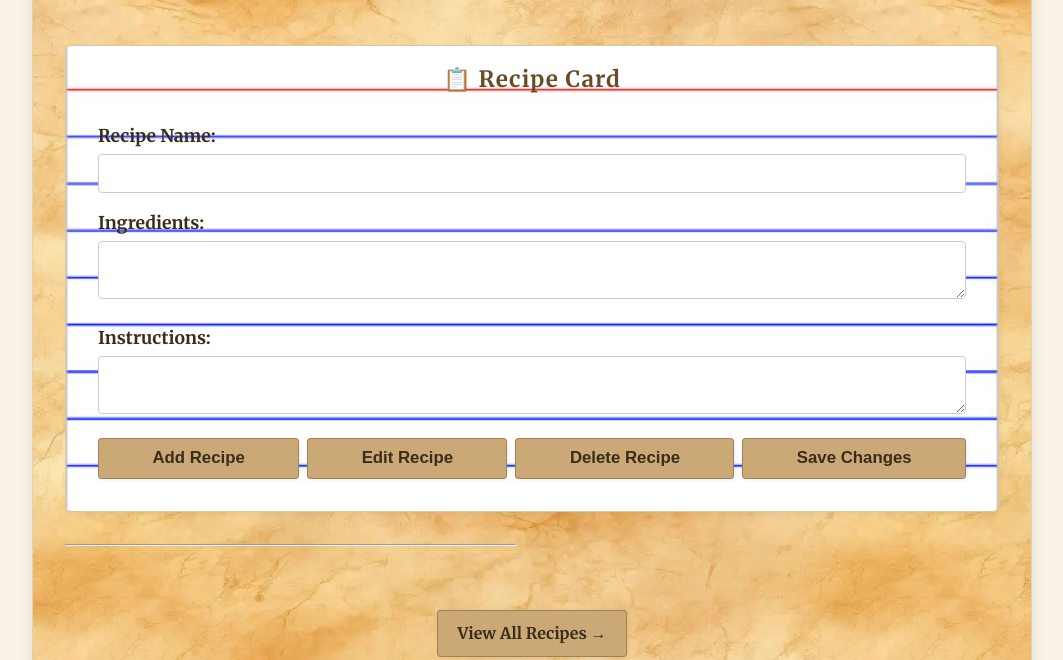
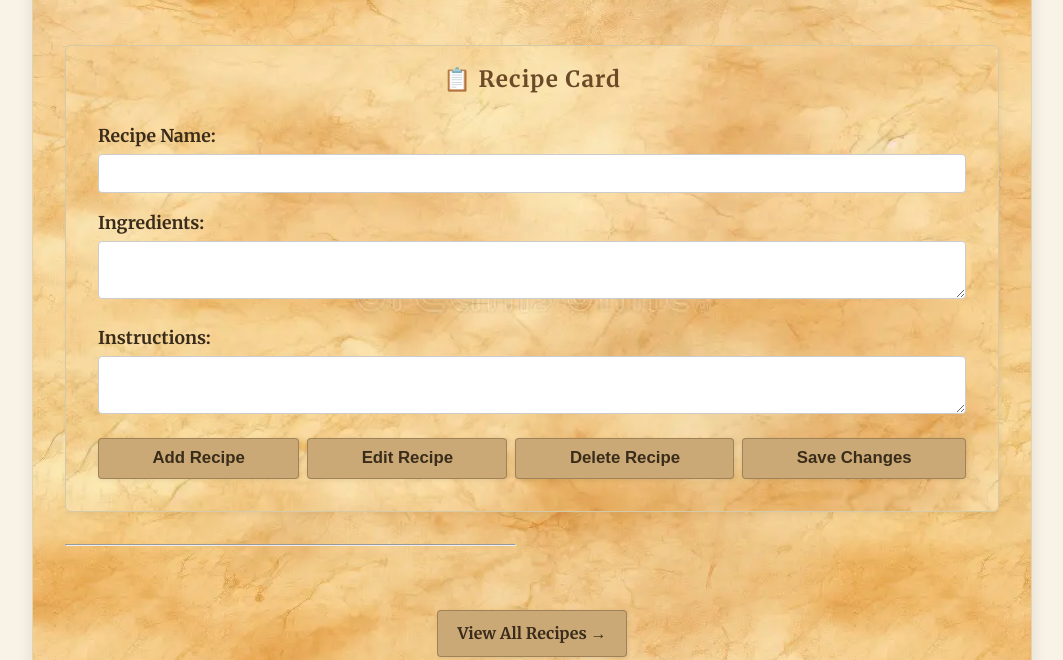
Before and after one commit to JustJill813/recipe-book, a plain HTML site: page public/index.html in a window 1280 px wide. Shown: the part 140-800 px from the top of the page, without its empty margins (108-1171 px from the left). Drawn offline with Linux system fonts and the light colour scheme.

Commit message:
changed background for recipe card

```diff
--- a/public/css/styles.css
+++ b/public/css/styles.css
@@ -70,7 +70,7 @@ h2 {
 
 /* ---------- Form Styling ---------- */
 form {
-  background-image: url('../images/index-card-bg.jpg');
+  background-image: url(../images/parchment-texture.jpg);
   background-size: cover;
   background-repeat: no-repeat;
   background-position: center;
```
